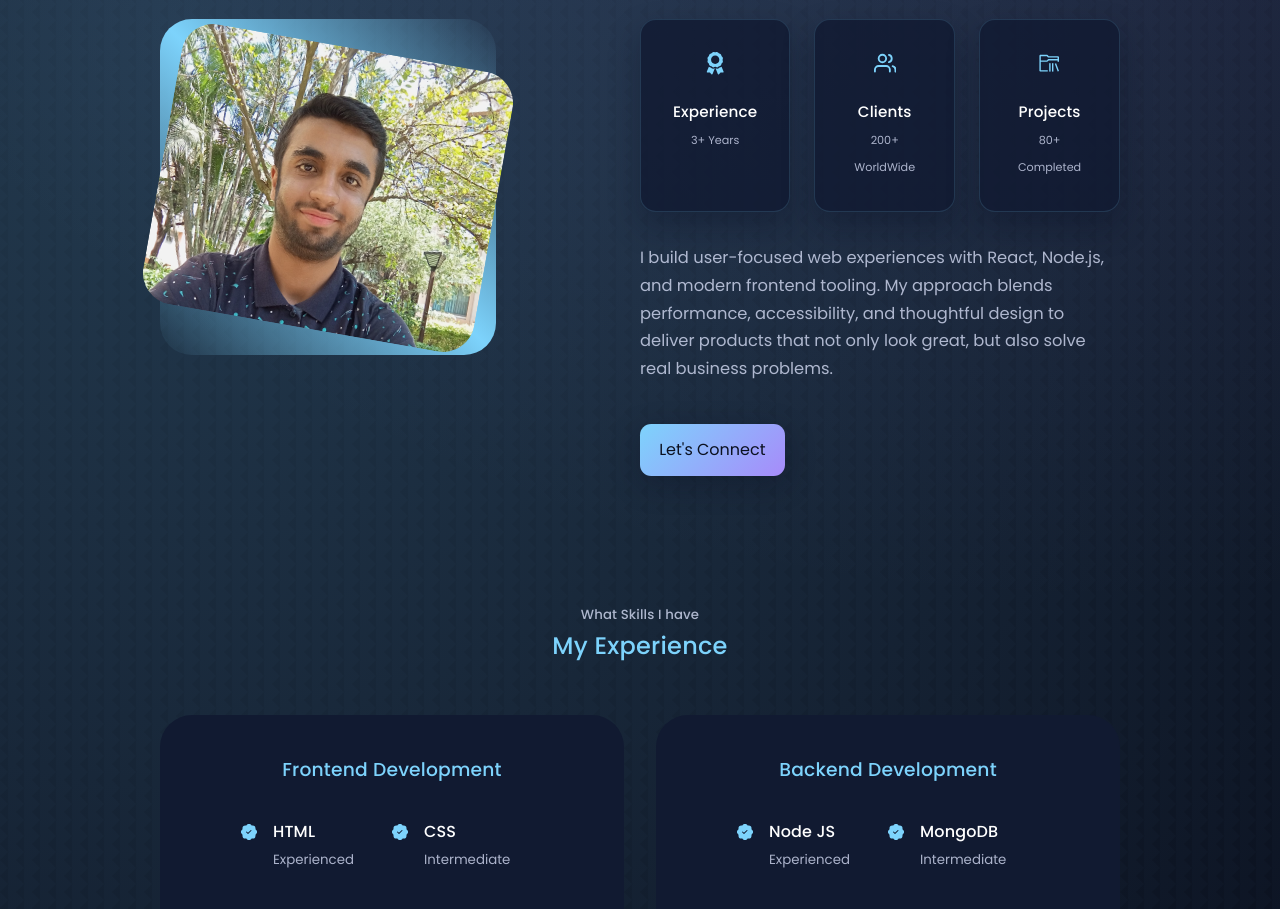
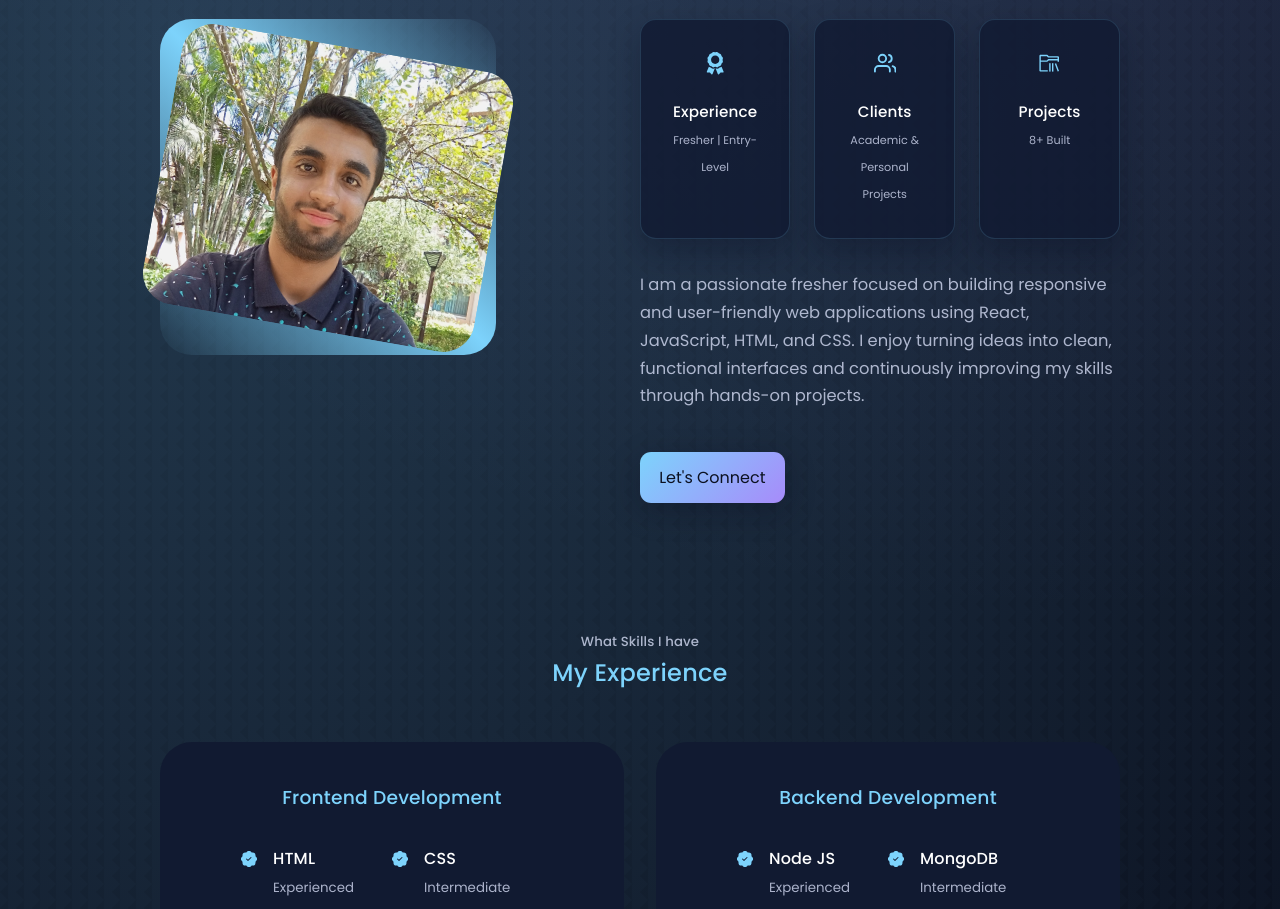
Before and after one commit to vrgotecha/Portfolio-Website, a React (Create React App) app: page / in a window 1280 px wide. Shown: the part 1020-1929 px from the top of the page. Built offline with nearby package versions, Linux system fonts and the light colour scheme.

Commit message:
changed About.jsx.

```diff
--- a/src/components/about/About.jsx
+++ b/src/components/about/About.jsx
@@ -22,23 +22,23 @@ const About = () => {
             <article className='about__card'>
               <FaAward className='about__icon'/>
               <h5>Experience</h5>
-              <small>3+ Years </small>
+              <small>Fresher | Entry-Level </small>
             </article>
 
             <article className='about__card'>
               <FiUsers className='about__icon'/>
               <h5>Clients</h5>
-              <small>200+ WorldWide </small>
+              <small>Academic & Personal Projects </small>
             </article>
 
             <article className='about__card'>
               <VscFolderLibrary className='about__icon'/>
               <h5>Projects</h5>
-              <small>80+ Completed </small>
+              <small>8+ Built </small>
             </article>
           </div>
           <p>
-            I build user-focused web experiences with React, Node.js, and modern frontend tooling. My approach blends performance, accessibility, and thoughtful design to deliver products that not only look great, but also solve real business problems.
+            I am a passionate fresher focused on building responsive and user-friendly web applications using React, JavaScript, HTML, and CSS. I enjoy turning ideas into clean, functional interfaces and continuously improving my skills through hands-on projects.
           </p>
 
           <a href="#contact" className='btn btn-primary'>Let's Connect</a>
```
